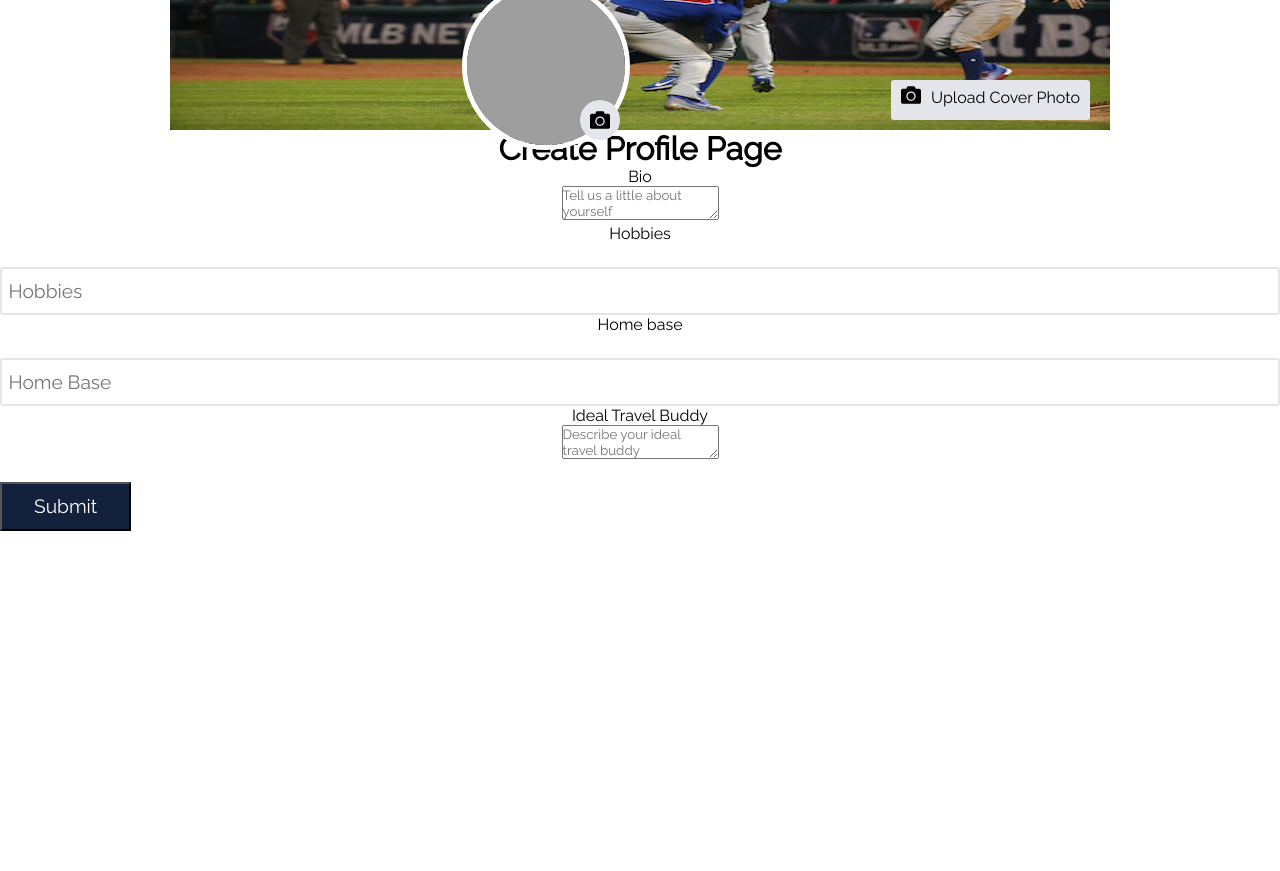
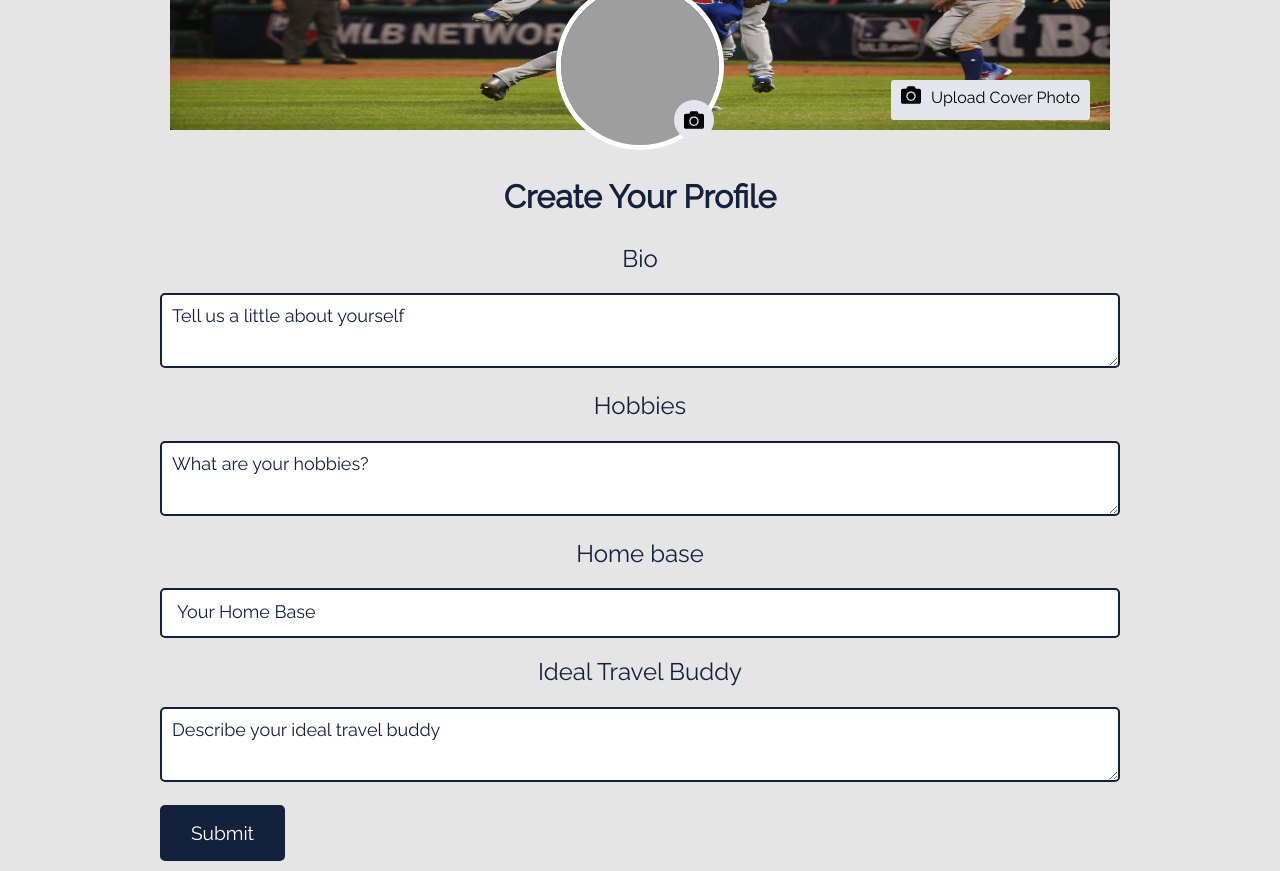
Before and after one commit to ScottRoberson/Nomad-Network, a React (Create React App) app: page /createprofile in a window 1280 px wide. Shown: the part 280-1151 px from the top of the page. Before the commit the page ends 811 px from the top, so only its background shows below. Built offline with nearby package versions, Linux system fonts and the light colour scheme; grey boxes are pictures that could not be loaded.

Commit message:
completed create profile page/component

```diff
--- a/src/components/CreateProfile.css
+++ b/src/components/CreateProfile.css
@@ -0,0 +1,51 @@
+.create-profile-container {
+  background-color: var(--lightgray);
+  display: flex;
+  flex-direction: column;
+  align-items: center;
+  justify-content: center;
+}
+.create-profile-heading {
+  font-size: 32px;
+  color: var(--blue);
+  margin: 3rem 0 0;
+}
+
+.create-profile-form {
+  width: 1000px;
+  padding: 10px 20px;
+}
+
+.input-text-tags {
+  color: var(--blue);
+  line-height: 1.6;
+  font-size: 1.5rem;
+  padding: 15px;
+}
+
+.create-profile-form textarea {
+  width: 100%;
+  height: 75px;
+  border: 2px solid var(--blue);
+  border-radius: 5px;
+  padding: 10px;
+}
+
+.form-group-profile input {
+  width: 100%;
+  padding: 15px;
+  border: 2px solid var(--blue);
+  border-radius: 5px;
+}
+.form-group-profile ::placeholder {
+  font-size: 18px;
+  color: var(--blue);
+}
+#profile-submit-btn {
+  width: 125px;
+}
+
+::-webkit-scrollbar {
+  width: 0px; /* Remove scrollbar space */
+  background: transparent; /* Optional: just make scrollbar invisible */
+}
--- a/src/components/CreateProfile.js
+++ b/src/components/CreateProfile.js
@@ -5,26 +5,40 @@ const CreateProfile = () => {
   return (
     <div>
       <ProfileImage />
-      <h1>Create Profile Page</h1>
-      <p>Bio</p>
+      <div className='create-profile-container'>
+        <h1 className='create-profile-heading'>Create Your Profile</h1>
+
+        <form action='submit' className='create-profile-form'>
+          <div className='form-group-profile'>
+            <p className='input-text-tags'>Bio</p>
             <textarea
               placeholder='Tell us a little about yourself'
               name='bio'></textarea>
-
-      <div className='form-group'>
-        <p>Hobbies</p>
-        <input type='hobbies' placeholder='Hobbies' />
           </div>
-      <div className='form-group'>
-        <p>Home base</p>
-        <input type='home' placeholder='Home Base' />
+          <div className='form-group-profile'>
+            <p className='input-text-tags'>Hobbies</p>
+            <textarea
+              placeholder='What are your hobbies?'
+              name='hobbies'></textarea>
           </div>
-      <p>Ideal Travel Buddy</p>
+          <div className='form-group-profile'>
+            <p className='input-text-tags'>Home base</p>
+            <input type='home' placeholder='Your Home Base' />
+          </div>
+          <div className='form-group-profile'>
+            <p className='input-text-tags'>Ideal Travel Buddy</p>
             <textarea
               placeholder='Describe your ideal travel buddy'
               name='buddy'></textarea>
-
-      <input type='submit' value='Submit' className='btn btn-primary' />
+            <input
+              type='submit'
+              value='Submit'
+              className='btn btn-primary'
+              id='profile-submit-btn'
+            />
+          </div>
+        </form>
+      </div>
     </div>
   );
 };
--- a/src/components/ProfileImage.css
+++ b/src/components/ProfileImage.css
@@ -1,5 +1,6 @@
 .main-wrapper {
   height: 350px;
+  background-color: var(--lightgray);
 }
 .profile-image-main-container {
   width: 940px;
@@ -20,7 +21,7 @@
   width: 188px;
   position: absolute;
   bottom: -40px;
-  right: 50%;
+  right: 40%;
 }
 
 .profile-label input {
```
Also changed, not shown: src/images/flytheW.jpg. Lines whose indentation alone changed are shown as unchanged.
